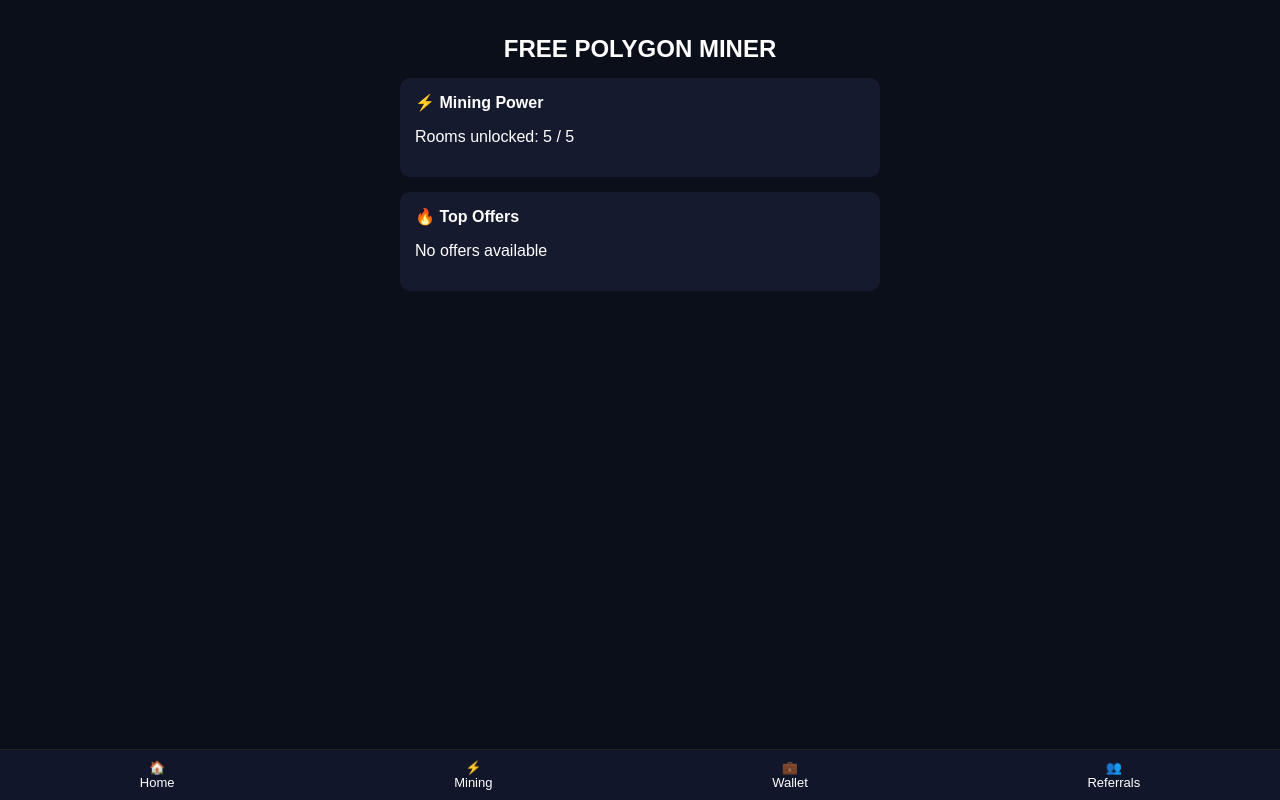
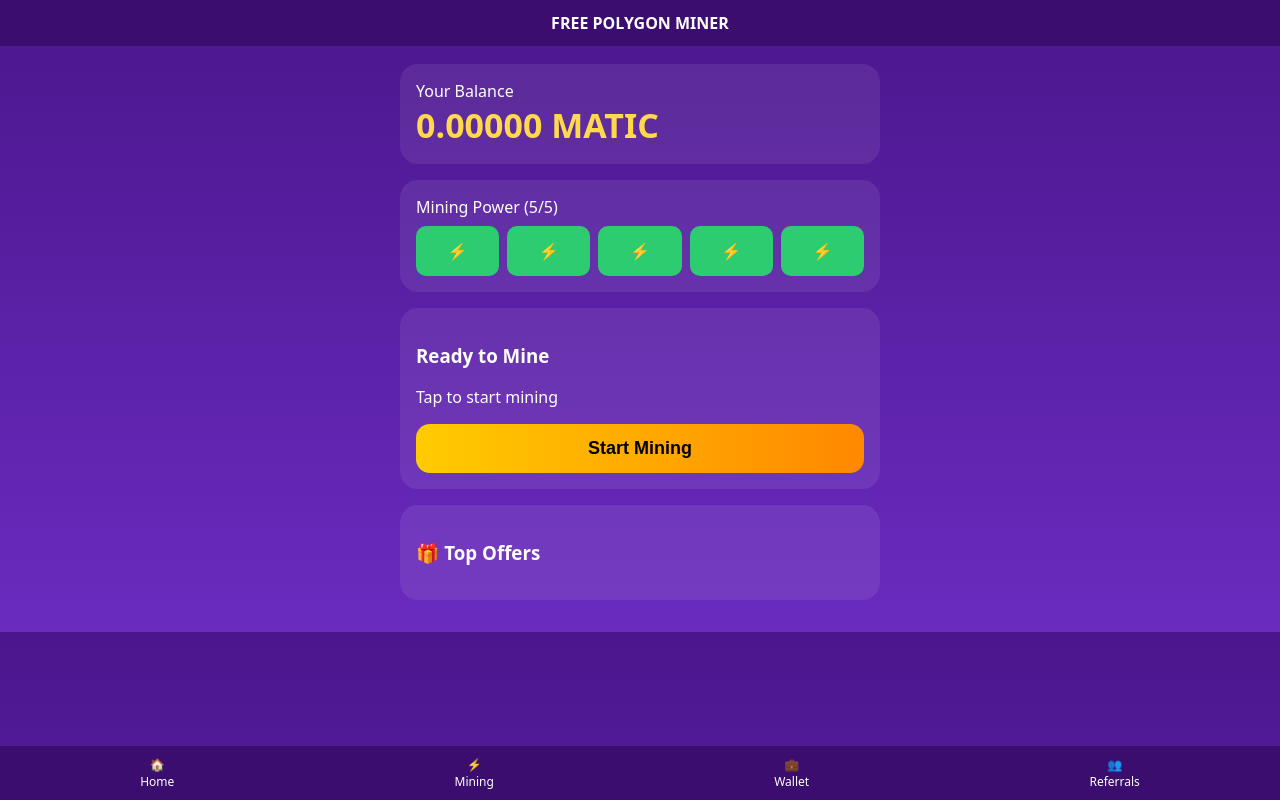
Before and after one commit to Pgofficial1/Free-Polygon-Minier, a plain HTML site: page index.html in a window 1280 px wide. Drawn offline with Linux system fonts and the light colour scheme.

Commit message:
Update index.html

```diff
--- a/index.html
+++ b/index.html
@@ -4,78 +4,145 @@
 <meta charset="UTF-8">
 <meta name="viewport" content="width=device-width, initial-scale=1.0">
 <title>Free Polygon Miner</title>
+
 <style>
 body{
   margin:0;
-  font-family:Arial, sans-serif;
-  background:#0b0f1a;
+  font-family:system-ui, -apple-system, BlinkMacSystemFont;
+  background:linear-gradient(180deg,#4b168d,#6a2bbf);
   color:#fff;
 }
+
+/* HEADER (IMEONGEZWA TU) */
+.header{
+  position:fixed;
+  top:0;
+  left:0;
+  right:0;
+  background:#3a0d6f;
+  text-align:center;
+  padding:12px 0;
+  font-weight:700;
+  z-index:1000;
+}
+
 .container{
-  padding:15px;
+  padding:16px;
+  padding-top:64px;   /* nafasi ya header */
   max-width:480px;
   margin:auto;
 }
-h2{
+
+.card{
+  background:rgba(255,255,255,0.08);
+  border-radius:18px;
+  padding:16px;
+  margin-bottom:16px;
+}
+
+.balance{
+  font-size:34px;
+  font-weight:700;
+  color:#ffd84d;
+}
+
+.mining-power{
+  display:flex;
+  gap:8px;
+}
+
+.power{
+  flex:1;
+  background:#2ecc71;
+  border-radius:10px;
+  padding:14px 0;
   text-align:center;
-  margin-bottom:15px;
 }
-.card{
-  background:#151a2e;
-  padding:15px;
-  border-radius:10px;
-  margin-bottom:15px;
+
+.start-btn{
+  width:100%;
+  background:linear-gradient(90deg,#ffcc00,#ff8800);
+  border:none;
+  padding:14px;
+  border-radius:14px;
+  font-size:18px;
+  font-weight:700;
 }
+
 .offer{
   display:flex;
   justify-content:space-between;
   align-items:center;
-  background:#1c2240;
-  padding:10px;
-  border-radius:8px;
+  background:rgba(255,255,255,0.12);
+  padding:12px;
+  border-radius:14px;
   margin-bottom:10px;
 }
+
 .offer button{
-  background:#4caf50;
+  background:#2ecc71;
   border:none;
-  padding:8px 12px;
+  padding:8px 14px;
+  border-radius:10px;
   color:#fff;
-  border-radius:6px;
-  cursor:pointer;
 }
+
+/* FOOTER (ICONS TU ZIMEONGEZWA) */
 .footer{
+  display:flex;
+  justify-content:space-around;
   position:fixed;
   bottom:0;
   left:0;
   right:0;
-  background:#11162a;
-  display:flex;
-  justify-content:space-around;
+  background:#3a0d6f;
   padding:10px 0;
-  border-top:1px solid #222;
 }
+
 .footer div{
   text-align:center;
-  font-size:13px;
+  font-size:12px;
 }
 </style>
 </head>
+
 <body>
+
+<!-- HEADER -->
+<div class="header">
+  FREE POLYGON MINER
+</div>
 
 <div class="container">
 
-  <!-- HEADER -->
-  <h2>FREE POLYGON MINER</h2>
+  <!-- BALANCE -->
+  <div class="card">
+    <div>Your Balance</div>
+    <div class="balance" id="balance">0.00000 MATIC</div>
+  </div>
 
   <!-- MINING POWER -->
   <div class="card">
-    <strong>⚡ Mining Power</strong>
-    <p>Rooms unlocked: 5 / 5</p>
+    <div style="margin-bottom:8px;">Mining Power (5/5)</div>
+    <div class="mining-power">
+      <div class="power">⚡</div>
+      <div class="power">⚡</div>
+      <div class="power">⚡</div>
+      <div class="power">⚡</div>
+      <div class="power">⚡</div>
+    </div>
+  </div>
+
+  <!-- START MINING -->
+  <div class="card">
+    <h3>Ready to Mine</h3>
+    <p>Tap to start mining</p>
+    <button class="start-btn">Start Mining</button>
   </div>
 
   <!-- TOP OFFERS -->
   <div class="card">
-    <strong>🔥 Top Offers</strong>
+    <h3>🎁 Top Offers</h3>
     <div id="offers"></div>
   </div>
 
@@ -95,30 +162,26 @@ const offersDiv = document.getElementById("offers");
 
 function renderOffers(){
   offersDiv.innerHTML = "";
-  if(offers.length === 0){
-    offersDiv.innerHTML = "<p>No offers available</p>";
-    return;
-  }
-  offers.forEach((o)=>{
+  offers.forEach(o=>{
     const div = document.createElement("div");
-    div.className = "offer";
-    div.innerHTML = `
+    div.className="offer";
+    div.innerHTML=`
       <div>
         <strong>${o.name}</strong><br>
         <small>${o.reward}</small>
       </div>
-      <button onclick="goOffer('${encodeURIComponent(o.link)}')">Start</button>
+      <button onclick="goOffer('${o.link}')">Start</button>
     `;
     offersDiv.appendChild(div);
   });
 }
 
 function goOffer(link){
-  window.open(decodeURIComponent(link), "_blank");
+  window.open(link,"_blank");
 }
 
 renderOffers();
 </script>
 
 </body>
-</html>
+  </html>
```
